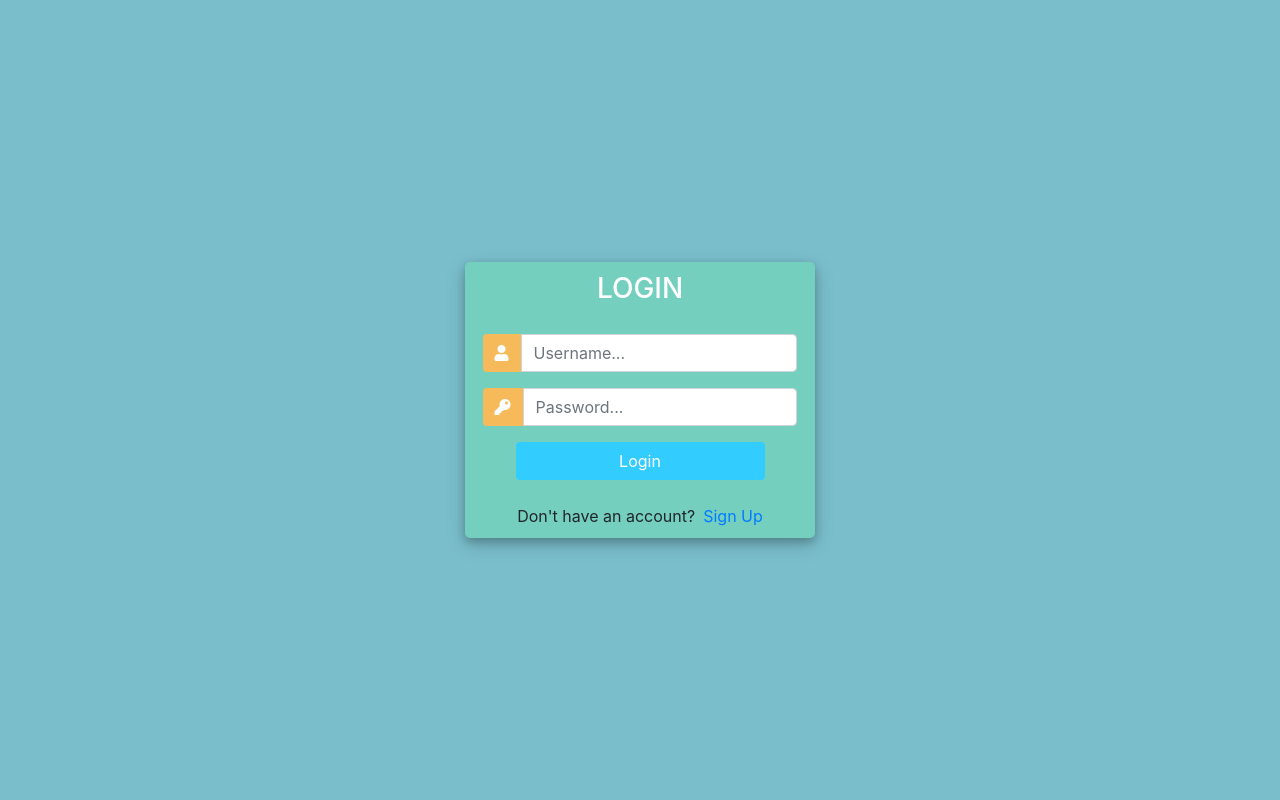
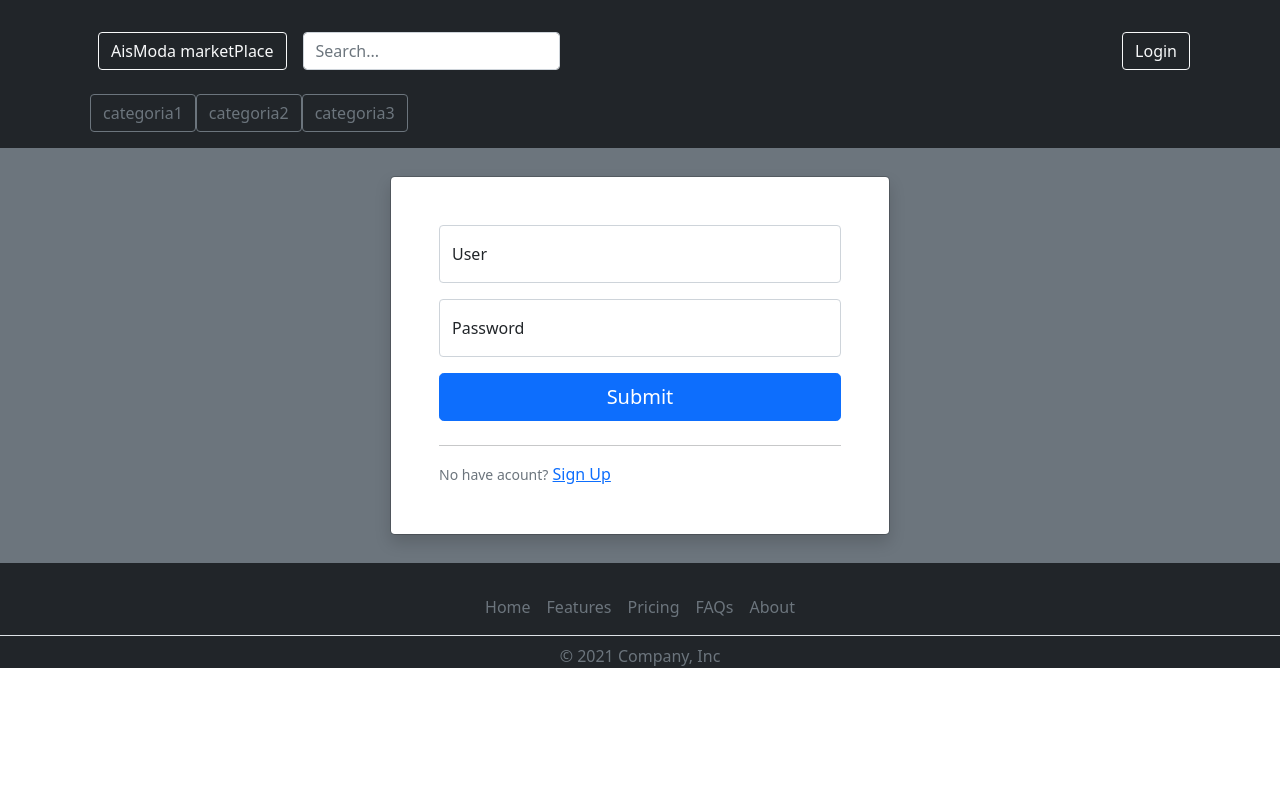
Before and after one commit to Python-en-equipo/MarketPlace, a Django app: page /login/ in a window 1280 px wide. Run offline with Django 3.2, Linux system fonts and the light colour scheme; some libraries are stand-ins or nearby versions.

Commit message:
Completado el front solo falta el register

```diff
--- a/ecommerce/forms.py
+++ b/ecommerce/forms.py
@@ -6,6 +6,11 @@ from .models import Image, Product
 
 
 class ProductForm(forms.ModelForm):
+    description = forms.CharField(widget=forms.Textarea(
+		attrs={
+			'class':'form-control w-100',
+			'rows':'3',
+			}))
     class Meta:
         model = Product
         fields = ["title", "description", "price"]
--- a/ecommerce/views.py
+++ b/ecommerce/views.py
@@ -15,7 +15,7 @@ CACHE_TTL = getattr(settings, "CACHE_TTL", DEFAULT_TIMEOUT)
 # cache_page(CACHE_TTL)
 def show_my_page(request):
     queryset = Product.objects.exclude(price__lt=50)
-    return render(request, "ecommerce/base.html", {"result": queryset})
+    return render(request, "ecommerce/home.html", {"result": queryset})
 
 
 @unauthenticated_user
@@ -29,7 +29,7 @@ def register_view(request):
             messages.success(request, f"{user} was succesfully created")
 
             return redirect("ecommerce:login")
-
+    print(form)
     return render(request, "ecommerce/register.html", {"user_registration": form})
 
 
@@ -68,7 +68,7 @@ def product_create(request):
             image.product = product
             image.save()
             return redirect("ecommerce:home")
-
+    print(product_form, "\n OTA", image_form)
     return render(request, "ecommerce/product_edit.html", {"product_form": product_form, "image_form": image_form})
 
 
--- a/templates/base.html
+++ b/templates/base.html
@@ -13,7 +13,7 @@
     <script src="https://cdn.jsdelivr.net/npm/bootstrap@5.1.3/dist/js/bootstrap.bundle.min.js" integrity="sha384-ka7Sk0Gln4gmtz2MlQnikT1wXgYsOg+OMhuP+IlRH9sENBO0LRn5q+8nbTov4+1p" crossorigin="anonymous"></script>
 
 
-    <title>{% block title %} {% endblock title %}</title>
+    <title>AisModa {% block title %} {% endblock title %}</title>
 </head>
 <body>
 
@@ -23,13 +23,15 @@
 
     {% include 'navbar.html' %}
 
-    {% block content %}
-
-
-    {% endblock content %}
+    <section style="min-height: 25rem;">
+        {% block content %}
+        {% endblock content %}
+    </section>
 
 
     {% include 'footer.html' %}
 
+
+
 </body>
 </html>
--- a/templates/ecommerce/login.html
+++ b/templates/ecommerce/login.html
@@ -1,124 +1,42 @@
-<!DOCTYPE html>
-<html>
+{% extends '../base.html' %}
 
-<head>
-	<title>Login</title>
-	<link rel="stylesheet" href="https://stackpath.bootstrapcdn.com/bootstrap/4.1.3/css/bootstrap.min.css" integrity="sha384-MCw98/SFnGE8fJT3GXwEOngsV7Zt27NXFoaoApmYm81iuXoPkFOJwJ8ERdknLPMO" crossorigin="anonymous">
-	<script src="https://ajax.googleapis.com/ajax/libs/jquery/3.3.1/jquery.min.js"></script>
-	<link rel="stylesheet" href="https://use.fontawesome.com/releases/v5.6.1/css/all.css" integrity="sha384-gfdkjb5BdAXd+lj+gudLWI+BXq4IuLW5IT+brZEZsLFm++aCMlF1V92rMkPaX4PP" crossorigin="anonymous">
+{% block title %}Login{% endblock title %}
+
+{% block content %}
 
 
-	<style>
-		body,
-		html {
-			margin: 0;
-			padding: 0;
-			height: 100%;
-			background: #7abecc !important;
-		}
-		.user_card {
-			width: 350px;
-			margin-top: auto;
-			margin-bottom: auto;
-			background: #74cfbf;
-			position: relative;
-			display: flex;
-			justify-content: center;
-			flex-direction: column;
-			padding: 10px;
-			box-shadow: 0 4px 8px 0 rgba(0, 0, 0, 0.2), 0 6px 20px 0 rgba(0, 0, 0, 0.19);
-			-webkit-box-shadow: 0 4px 8px 0 rgba(0, 0, 0, 0.2), 0 6px 20px 0 rgba(0, 0, 0, 0.19);
-			-moz-box-shadow: 0 4px 8px 0 rgba(0, 0, 0, 0.2), 0 6px 20px 0 rgba(0, 0, 0, 0.19);
-			border-radius: 5px;
-
-		}
-
-		.form_container {
-			margin-top: 20px;
-		}
-
-		#form-title{
-			color: #fff;
-
-		}
-
-		.login_btn {
-			width: 100%;
-			background: #33ccff !important;
-			color: white !important;
-		}
-		.login_btn:focus {
-			box-shadow: none !important;
-			outline: 0px !important;
-		}
-		.login_container {
-			padding: 0 2rem;
-		}
-		.input-group-text {
-			background: #f7ba5b !important;
-			color: white !important;
-			border: 0 !important;
-			border-radius: 0.25rem 0 0 0.25rem !important;
-		}
-		.input_user,
-		.input_pass:focus {
-			box-shadow: none !important;
-			outline: 0px !important;
-		}
-
-		#messages{
-			background-color: grey;
-			color: #fff;
-			padding: 10px;
-			margin-top: 10px;
-		}
-	</style>
-
-</head>
-<body>
-	<div class="container h-100">
-		<div class="d-flex justify-content-center h-100">
-			<div class="user_card">
-				<div class="d-flex justify-content-center">
+<div class="modal modal-signin position-static d-block bg-secondary m-0">
+	<div class="modal-dialog" >
+		<div class="modal-content rounded-5 shadow">
 
 
-					<h3 id="form-title">LOGIN</h3>
-				</div>
-				<div class="d-flex justify-content-center form_container">
-					<form method="POST" action="">
-                        {% csrf_token %}
-						<div class="input-group mb-3">
-							<div class="input-group-append">
-								<span class="input-group-text"><i class="fas fa-user"></i></span>
-							</div>
-							<input type="text" name="username" placeholder="Username..." class="form-control">
-						</div>
-						<div class="input-group mb-2">
-							<div class="input-group-append">
-								<span class="input-group-text"><i class="fas fa-key"></i></span>
-							</div>
-								<input type="password" name="password" placeholder="Password..." class="form-control" >
-						</div>
+			<div class="modal-body pt-5 p-5 pt-0">
+				<form method="POST" action="">
+					{% csrf_token %}
 
-							<div class="d-flex justify-content-center mt-3 login_container">
-				 				<input class="btn login_btn" type="submit" value="Login">
-				   			</div>
-                        {%for message in messages %}
-                            <p> {{ message }} </p>
-                        {% endfor %}
-					</form>
+					<div class="form-floating mb-3">
+						<input type="text" name="username" placeholder="Username..." class="form-control">
 
-				</div>
-
-				<div class="mt-4">
-					<div class="d-flex justify-content-center links">
-						Don't have an account? <a href="{% url 'ecommerce:register' %}" class="ml-2">Sign Up</a>
+						<label for="floatingInput">User</label>
+					</div>
+					<div class="form-floating mb-3">
+						<input type="password" name="password" placeholder="Password..." class="form-control" >
+						<label for="floatingPassword">Password</label>
 					</div>
 
-				</div>
+					<input type="submit" class="w-100 mb-2 btn btn-lg rounded-4 btn-primary" ></input>
+
+					<hr>
+					<small class="text-muted">No have acount?</small>
+					<a href="{% url 'ecommerce:register' %}" class="ml-2">Sign Up</a>
+
+
+
+				</form>
+
 			</div>
 		</div>
 	</div>
-</body>
+</div>
 
-</html>
+{% endblock content %}
--- a/templates/footer.html
+++ b/templates/footer.html
@@ -1,15 +1,14 @@
 
 
 
-<div class="container">
-    <footer class="py-3 my-4">
-      <ul class="nav justify-content-center border-bottom pb-3 mb-3">
+
+    <footer class="pt-4 bg-dark text-white footer-fixed-bottom ">
+      <ul class="nav justify-content-center border-bottom pb-2 mb-2 ">
         <li class="nav-item"><a href="#" class="nav-link px-2 text-muted">Home</a></li>
         <li class="nav-item"><a href="#" class="nav-link px-2 text-muted">Features</a></li>
         <li class="nav-item"><a href="#" class="nav-link px-2 text-muted">Pricing</a></li>
         <li class="nav-item"><a href="#" class="nav-link px-2 text-muted">FAQs</a></li>
         <li class="nav-item"><a href="#" class="nav-link px-2 text-muted">About</a></li>
       </ul>
-      <p class="text-center text-muted">© 2021 Company, Inc</p>
+      <p class="pb-0 mb-0 text-center text-muted">© 2021 Company, Inc</p>
     </footer>
-  </div>
--- a/templates/navbar.html
+++ b/templates/navbar.html
@@ -1,37 +1,40 @@
-<header class="p-3 bg-dark text-white">
+<header class="py-3 bg-dark text-white">
     <div class="container">
         <div class="d-flex flex-wrap align-items-center justify-content-center justify-content-lg-start">
-            <a class="d-flex align-items-center mb-2 mb-lg-0 mx-3 btn btn-outline-secondary" href="{% url 'ecommerce:home' %}">Ais Moda</a>
+            <a class="d-flex mb-2 mb-lg-0 mx-3 btn btn-outline-light"
+            href="{% url 'ecommerce:home' %}"> AisModa marketPlace</a>
 
-
-            <ul class="nav col-12 col-lg-auto me-lg-auto mb-2 justify-content-center mb-md-0 mx-5">
-                <li><a href="#" class="btn btn-outline-secondary">Features</a></li>
-                <li><a href="#" class="btn btn-outline-secondary">Pricing</a></li>
-                <li><a href="#" class="btn btn-outline-secondary">FAQs</a></li>
-                <li><a href="#" class="btn btn-outline-secondary">About</a></li>
-            </ul>
-
-            <form class="col-12 col-lg-auto mb-3 mb-lg-0 me-lg-3">
+            <form class="col-12 col-lg-auto mb-3 mb-lg-0 me-lg-auto">
                 <input type="search" class="form-control form-control-dark" placeholder="Search..." aria-label="Search">
             </form>
 
-            <div class="text-end">
 
-            {% if request.user.is_authenticated and request.user.is_staff %}
-            <span class="user-msg"> Hello, {{request.user}}</span>
-            <a  class="btn btn-warning" href="{% url 'ecommerce:logout' %}"> Logout </a>
-            <a  class="btn btn-warning" href="{% url 'ecommerce:product-create' %}"> Crea un producto </a>
 
-            {% elif request.user.is_authenticated %}
 
-            <span class="user-msg"> Hello, {{request.user}}</span>
-            <a  class="btn btn-warning" href="{% url 'ecommerce:logout' %}"> Logout </a>
+            <div class="col-lg-6 col-mb-8 d-flex justify-content-end ">
+                <!--  ni idea como lo hise funcionar :) -->
 
-            {% else %}
-            <a class="btn btn-outline-light me-2" href="{% url 'ecommerce:login' %}"> Login </a>
-            {% endif %}
+                {% if request.user.is_authenticated %}
 
+                <span class="user-msg h3 mx-3"> Hello, {{request.user}}</span>
+                <a class="btn btn-warning m-1" href="{% url 'ecommerce:logout' %}"> Logout </a>
+                <a class="btn btn-warning m-1" href="{% url 'ecommerce:product-create' %}">new product</a>
+                {% elif request.user.is_authenticated and request.user.is_staff %}
+                ACCIONES DE STAFF
+
+                {% else %}
+                <a class="btn btn-outline-light me-2 m-3" href="{% url 'ecommerce:login' %}"> Login </a>
+                <!-- <a class="btn btn-outline-light me-2 m-3" href="{% url 'ecommerce:register' %}"> register </a> -->
+                {% endif %}
             </div>
         </div>
+
+        <ul role="group"
+            class="nav btn-group btn-group-sm  col-12 col-lg-auto me-lg-auto justify-content-center justify-content-lg-start mb-md-0  m-2">
+            <li><a href="#" class="btn btn-outline-secondary">categoria1</a></li>
+            <li><a href="#" class="btn btn-outline-secondary">categoria2</a></li>
+            <li><a href="#" class="btn btn-outline-secondary">categoria3</a></li>
+        </ul>
+
     </div>
 </header>
```
Also changed, not shown: config/settings.py (+19 -18 lines), ecommerce/models.py (+7 -0 lines), templates/ecommerce/home.html (renamed from templates/ecommerce/base.html, +15 -2 lines), templates/ecommerce/images.html (+5 -8 lines), templates/ecommerce/product_delete.html (+26 -7 lines), templates/ecommerce/product_detail.html (+27 -5 lines), templates/ecommerce/product_edit.html (+47 -6 lines), db.sqlite3, 1 other file.
